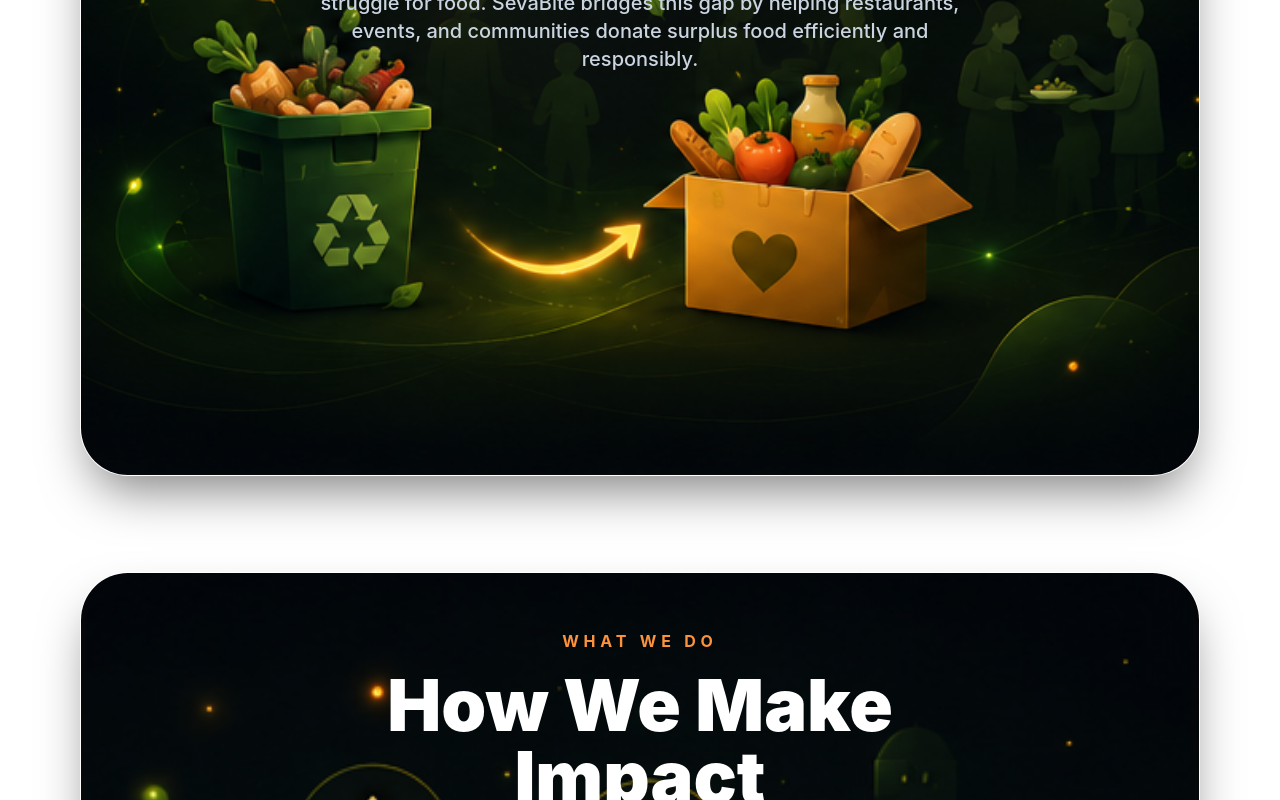
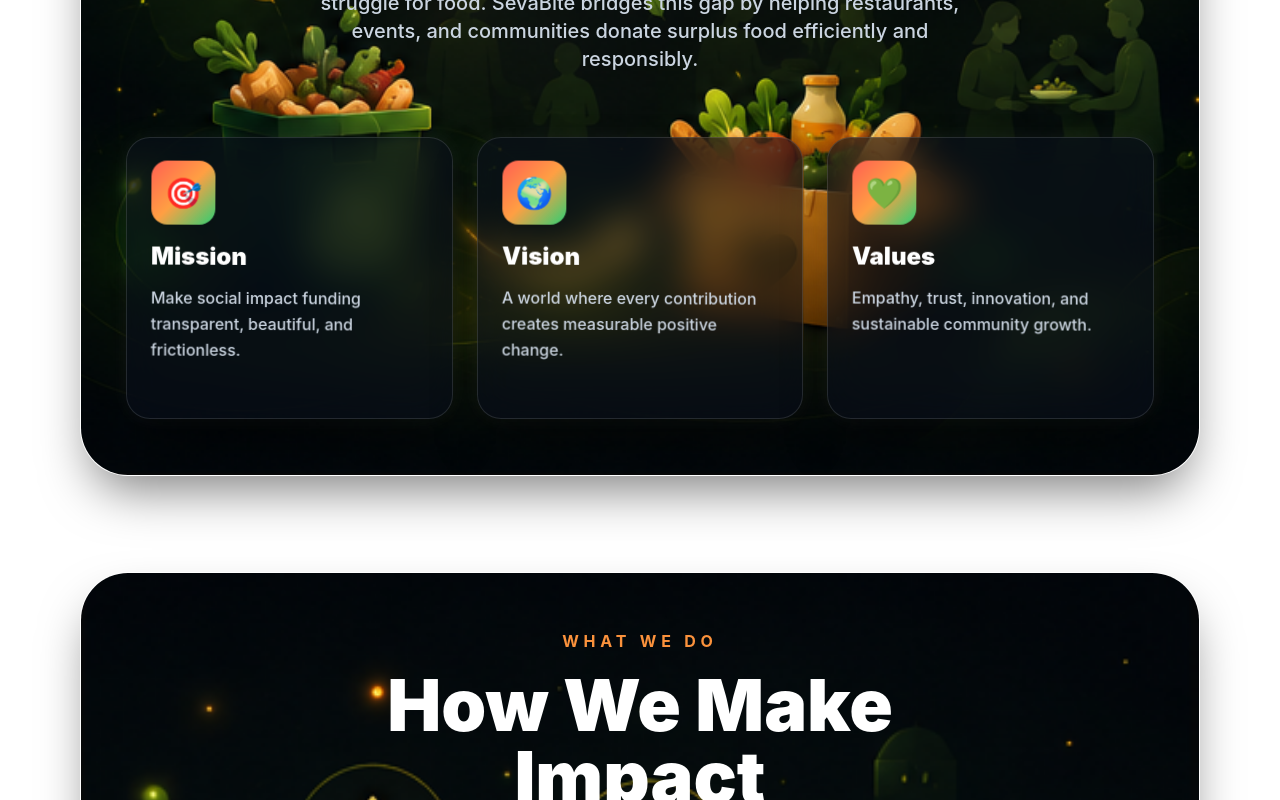
Before and after one commit to akshita-111/sevabite-website, a React (Vite) app in the folder project/frontend/: page / in a window 1280 px wide. Shown: the part 2140-2940 px from the top of the page. Built offline with nearby package versions, Linux system fonts and the light colour scheme.

Commit message:
git commit -m

```diff
--- a/project/frontend/src/components/Card3D.jsx
+++ b/project/frontend/src/components/Card3D.jsx
@@ -1,66 +1,41 @@
-import { useEffect, useRef } from "react";
-import gsap from "gsap";
-import { ScrollTrigger } from "gsap/ScrollTrigger";
+import { motion } from "framer-motion";
 
-gsap.registerPlugin(ScrollTrigger);
-
-function Card3D({ title, text, icon, delay = 0, isTransparent = false }) {
-  const cardRef = useRef(null);
-
-  useEffect(() => {
-    // ... animation logic stays same
-    const el = cardRef.current;
-
-    // Smooth Entrance with Fade-up, Scale, and Stagger
-    gsap.fromTo(el,
-      { opacity: 0, y: 40, scale: 0.96 },
-      {
-        opacity: 1,
-        y: 0,
-        scale: 1,
-        duration: 1.2,
-        ease: "power3.out",
-        delay: delay,
-        scrollTrigger: {
-          trigger: el,
-          start: "top 88%",
-          toggleActions: "play none none reverse"
-        }
-      }
-    );
-
-    // Subtle Floating Idle Motion
-    const floatAnim = gsap.to(el, {
-      y: "-=8",
-      duration: 3 + Math.random() * 2,
-      repeat: -1,
-      yoyo: true,
-      ease: "sine.inOut",
-      delay: Math.random() * 2
-    });
-
-    return () => {
-      floatAnim.kill();
-      ScrollTrigger.getAll().forEach(st => {
-        if (st.trigger === el) st.kill();
-      });
-    };
-  }, [delay]);
-
+function Card3D({ title, text, icon, delay = 0 }) {
   return (
-    <article
-      ref={cardRef}
-      className="interactive-card group relative rounded-3xl p-6 shadow-premium transition-all duration-500 hover:shadow-[0_0_30px_rgba(45,207,115,0.15)]"
+    <motion.article
+      initial={{ opacity: 0, y: 50 }}
+      whileInView={{ opacity: 1, y: 0 }}
+      viewport={{ once: true, margin: "-50px" }}
+      transition={{
+        delay,
+        duration: 0.8,
+        ease: [0.25, 1, 0.5, 1]
+      }}
+      whileHover={{
+        y: -15,
+        rotateX: -5,
+        rotateY: 5,
+        scale: 1.05,
+        transition: { duration: 0.3 }
+      }}
+      className="interactive-card group rounded-3xl p-6 shadow-premium transition-colors"
       style={{
-        background: isTransparent ? "transparent" : "rgba(10, 15, 30, 0.35)",
+        background: "rgba(10, 15, 30, 0.55)",
         border: "1px solid rgba(255, 255, 255, 0.12)",
         backdropFilter: "blur(20px)",
+        transformStyle: "preserve-3d",
       }}
-      onMouseEnter={() => {
-        gsap.to(cardRef.current, { y: -10, scale: 1.03, rotateX: -2, rotateY: 2, duration: 0.4, ease: "power2.out" });
+    >
+      {/* Floating Inner Motion */}
+      <motion.div
+        animate={{
+          y: [0, -6, 0],
+          rotateZ: [0, 0.5, 0, -0.5, 0]
         }}
-      onMouseLeave={() => {
-        gsap.to(cardRef.current, { y: 0, scale: 1, rotateX: 0, rotateY: 0, duration: 0.4, ease: "power2.out" });
+        transition={{
+          duration: 6,
+          repeat: Infinity,
+          ease: "easeInOut"
         }}
       >
         <div className="mb-4 inline-flex h-16 w-16 items-center justify-center rounded-2xl bg-gradient-to-br from-redSoft via-orangeSoft to-greenSoft text-3xl shadow-lg transition-transform group-hover:scale-110">
@@ -69,10 +44,8 @@ function Card3D({ title, text, icon, delay = 0, isTransparent = false }) {
         <h3 className="mb-3 text-2xl font-black text-white">{title}</h3>
         <p className="text-slate-300 font-medium leading-relaxed text-base">{text}</p>
         <div className="mt-6 h-1.5 w-0 rounded-full bg-gradient-to-r from-redSoft to-greenSoft transition-all duration-700 group-hover:w-full" />
-
-      {/* Soft Glow Overlay on Hover */}
-      <div className="absolute inset-0 rounded-3xl opacity-0 transition-opacity duration-500 group-hover:opacity-100 pointer-events-none bg-gradient-to-br from-white/5 to-transparent" />
-    </article>
+      </motion.div>
+    </motion.article>
   );
 }
 
--- a/project/frontend/src/pages/About.jsx
+++ b/project/frontend/src/pages/About.jsx
@@ -17,12 +17,7 @@ function About() {
       />
       <div className="grid gap-6 md:grid-cols-3">
         {items.map((item, i) => (
-          <Card3D
-            key={item.title}
-            {...item}
-            delay={i * 0.1}
-            isTransparent={item.title === "Vision"}
-          />
+          <Card3D key={item.title} {...item} delay={i * 0.1} />
         ))}
       </div>
     </div>
```
Lines whose indentation alone changed are shown as unchanged.
